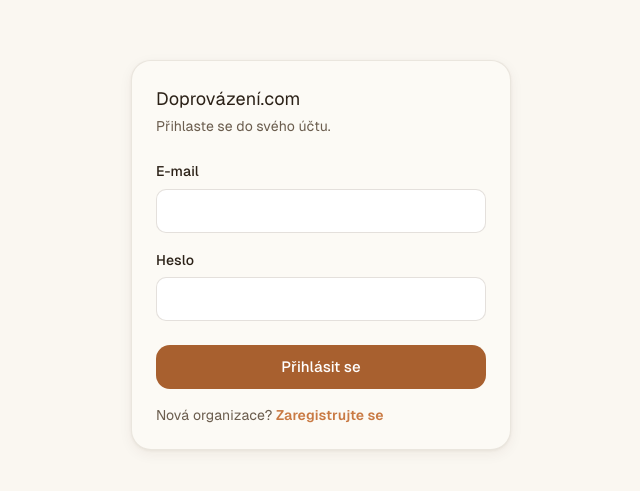
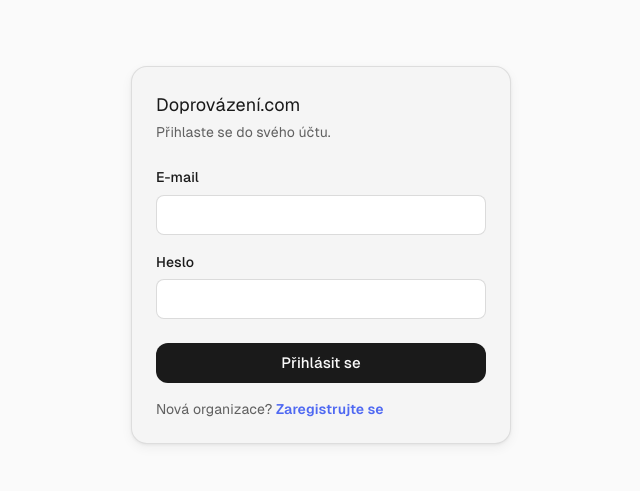
Before and after one commit to petr-homolka/V10C_Doprovazeni_com, a React (Vite) app: page /login in a window 1280 px wide. Shown: the part 145-636 px from the top of the page, without its empty margins (319-959 px from the left). Built offline with nearby package versions, Linux system fonts and the light colour scheme; no server answers.

Commit message:
Revert "redesign: warm, airy, colorful visual style (v6 tokens)"
This reverts commit b86c0e78a838d4638efb358b524c19c58f49429c.

```diff
--- a/src/components/ui/button.tsx
+++ b/src/components/ui/button.tsx
@@ -28,9 +28,9 @@ const buttonVariants = cva(
         destructive: 'bg-danger-solid text-white hover:opacity-90',
       },
       size: {
-        default: 'h-11 px-5',
-        sm: 'h-9 px-3.5 text-[13px]',
-        icon: 'h-11 w-11',
+        default: 'h-10 px-4',
+        sm: 'h-9 px-3 text-[13px]',
+        icon: 'h-10 w-10',
       },
     },
     defaultVariants: {
--- a/src/components/ui/input.tsx
+++ b/src/components/ui/input.tsx
@@ -20,7 +20,7 @@ export const Input = React.forwardRef<HTMLInputElement, React.InputHTMLAttribute
     <input
       ref={ref}
       className={cn(
-        'h-11 w-full rounded-sm border border-border-medium bg-inset px-3.5 text-[16px]',
+        'h-10 w-full rounded-sm border border-border-medium bg-inset px-3 text-[16px]',
         'text-text-primary placeholder:text-text-tertiary',
         'focus:border-2 focus:border-accent focus:outline-none',
         'disabled:opacity-50',
--- a/src/components/ui/select.tsx
+++ b/src/components/ui/select.tsx
@@ -15,7 +15,7 @@ export const Select = React.forwardRef<HTMLSelectElement, React.SelectHTMLAttrib
       <select
         ref={ref}
         className={cn(
-          'h-11 w-full appearance-none rounded-sm border border-border-medium bg-inset px-3.5 pr-9 text-[16px]',
+          'h-10 w-full appearance-none rounded-sm border border-border-medium bg-inset px-3 pr-9 text-[16px]',
           'text-text-primary focus:border-2 focus:border-accent focus:outline-none disabled:opacity-50',
           className,
         )}
--- a/src/index.css
+++ b/src/index.css
@@ -3,24 +3,23 @@
 @tailwind utilities;
 
 /*
-  Design tokeny — v6 (2026-07-21). Přechod z monochromního industriálního
-  vzhledu (v5) na teplejší, vzdušnější, barevnější styl na výslovné přání
-  Petra ("lehkost, barvy, vzdušnost"). PŮVODNÍ paleta, vědomě NEkopíruje
-  přesné barvy/písmo žádné konkrétní cizí značky — jen podobný POCIT
-  (viz konverzace 2026-07-21). Změna je čistě na úrovni tokenů — Button/
-  Input/Select a všechny stránky je jen spotřebovávají (`tailwind.config.js`
-  mapuje `bg-app`/`text-primary`/`border-medium`/... přímo na tyhle
-  proměnné), takže se projeví všude bez zásahu do jednotlivých obrazovek.
+  Design tokeny — v5 (2026-07-19). Hodnoty vychází z přímo NAMĚŘENÝCH
+  computed styles živé referenční appky (lokální statická kopie, otevřená
+  přes `getComputedStyle`/`getBoundingClientRect` na skutečných
+  elementech) — v dark módu (void pozadí, sidebar panel, hlavní panel, nav
+  položky, header) i teď nově ve SVĚTLÉM módu (dřív jen odhad z CSS textu,
+  teď přepnuto přímo v živém DOMu a přeměřeno na reálně vykreslených
+  plochách). Klíčové zjištění: škála je mnohem JEMNĚJŠÍ v obou režimech
+  (void → app → surface-soft je jen ~5-11 bodů RGB rozdíl na krok, ne naše
+  dřívější velké skoky) a POŘADÍ jasu je STEJNÉ v obou režimech
+  (surface-soft je vždy nejsvětlejší plocha, pak app, pak void nejtmavší/
+  nejtemnější) — světlý blok předtím měl toto pořadí obráceně (app byl
+  nejsvětlejší), opraveno.
 
-  Hlavní páka "vzdušnosti": teplá "papírová" neutrální paleta místo
-  studené šedi + o něco větší radiusy níže + velkorysejší padding
-  primitiv (Button/Input/Select, viz ty soubory). Hlavní páka
-  "barevnosti": `--primary`/`--accent` už NEJSOU monochromní černá/bílá,
-  ale teplá terakota — jediné, co se mění napříč tématy, je konkrétní
-  odstín (tmavší v light kvůli čitelnosti bílého textu na tlačítku,
-  světlejší v dark, aby vynikla na tmavém pozadí). Sémantické/subjektové
-  tokeny (foster/ospod/court/bio, success/warning/danger) beze změny —
-  už byly barevné a fungují dobře, není důvod je měnit.
+  BAREVNÉ zůstávají výhradně subjektové/sémantické tokeny (badge, výstrahy)
+  PLUS jeden nový `--accent` (modrá) — vyhrazený pro interaktivní stavy
+  formulářových prvků (focus border, zapnutý switch, tučné inline odkazy),
+  konstantní přes obě témata, viz komentář u definice níže.
 
   Světlý režim = výchozí :root. Tmavý režim = @media (prefers-color-scheme:
   dark) NEBO explicitní [data-theme="dark"] (přepínač v TopBaru,
@@ -29,50 +28,63 @@
   i když OS preferuje tmavý.
 */
 :root {
-  /* Pozadí a plochy — teplý "papírový" neutrál místo studené šedi.
-     Pořadí jasu zachováno: void < app < surface < surface-soft. */
-  --bg-app: #FAF7F1;
-  --bg-surface: #FCFAF5;
+  /* Pozadí a plochy — přeměřeno přímo na živém DOMu (přepnutím tématu a
+     čtením computed background na skutečných panelech), ne odhadem z CSS
+     textu. Pořadí jasu: void < app < surface-soft (stejné v obou režimech). */
+  --bg-app: #FAFAFA;
+  --bg-surface: #F5F5F5;
   --bg-surface-soft: #FFFFFF;
   --bg-inset: #FFFFFF;
   /* "Void" za plovoucími panely (sidebar/hlavní obsah). */
-  --bg-void: #F3EEE3;
-  /* Aktivní položka navigace — jemný alpha overlay, NE plná barva. */
-  --overlay-active: rgba(80, 55, 30, .06);
-  /* Vypnutý stav přepínače (Switch) — nezávislé na --overlay-active. */
-  --toggle-off: rgba(120, 100, 80, .18);
+  --bg-void: #F5F5F5;
+  /* Aktivní položka navigace — jemný alpha overlay, NE plná barva
+     (dark: rgba(255,255,255,.15), tohle je symetrický odhad pro light —
+     nebyl přímo naměřen, na rozdíl od --toggle-off níž). */
+  --overlay-active: rgba(0, 0, 0, .06);
+  /* Vypnutý stav přepínače (Switch) — přeměřeno NEZÁVISLE na --overlay-active
+     (jiný podkladový odstín, ne černá) — dvě rozdílné role, co v dark módu
+     náhodou vycházejí na stejné číslo. */
+  --toggle-off: rgba(115, 115, 115, .15);
   /* Jediná barevná akcentní hodnota mimo subjektové tokeny — vyhrazená pro
      interaktivní stav formulářových prvků: focus border inputu, zapnutý
-     Switch, tučné inline odkazy. Teplá terakota místo dřívější modré. */
-  --accent: #C97A44;
-  /* Switch thumb — konstantní v obou režimech, drží se stínem (shadow-raised). */
-  --toggle-thumb: #FFFDF9;
+     Switch, tučné inline odkazy (viz §9 do budoucna: až M9.5 přinese per-
+     organizaci branding, tohle je kandidát na konfigurovatelnou barvu
+     místo pevné hodnoty). Konstantní přes obě témata. */
+  --accent: #4F69F2;
+  /* Switch thumb — přeměřeno jako KONSTANTNÍ #FAFAFA v obou režimech
+     (na rozdíl od --primary-foreground, který se mezi tématy obrací) —
+     drží se stínem (shadow-raised), ne kontrastem barvy vůči tracku. */
+  --toggle-thumb: #FAFAFA;
 
-  /* Text — teplá tmavě hnědá místo čisté šedi/černi, čitelnost stejná. */
-  --text-primary: #2B2117;
-  --text-secondary: #6B5D4E;
-  --text-tertiary: #8C8072;
+  /* Text — přeměřeno na živé referenční appce (light blok) */
+  --text-primary: #1A1A1A;
+  --text-secondary: #616161;
+  --text-tertiary: #737373;
   --text-inverse: #FFFFFF;
 
-  /* Čáry — jemně teplý alpha-hnědý tón místo alpha-černé. 4 úrovně beze
-     změny poměru, jen posunutý odstín. */
-  --border-subtle: rgba(90, 65, 40, .06);
-  --border-default: rgba(90, 65, 40, .11);
-  --border-medium: rgba(90, 65, 40, .16);
-  --border-strong: rgba(90, 65, 40, .22);
+  /* Čáry — alpha-black. 4 úrovně teď podložené opakovaným měřením napříč
+     komponentami (Dodatek 11): subtle (Plugins list border, surface-
+     border-alpha-0), default (beze změny), medium (Input/URL box border —
+     stejná hodnota naměřena na DVOU nezávislých komponentách), strong
+     (table/card divider, surface-border-alpha-2/surface-3). */
+  --border-subtle: rgba(16, 16, 16, .05);
+  --border-default: rgba(16, 16, 16, .10);
+  --border-medium: rgba(16, 16, 16, .15);
+  --border-strong: rgba(16, 16, 16, .20);
 
-  /* Primární akcent — teplá terakota (dřív monochromní černá). Tmavší
-     odstín než --accent kvůli kontrastu s bílým textem tlačítka. */
-  --primary: #A8602F;
-  --primary-hover: #8F4F26;
-  --primary-foreground: #FFFFFF;
-  --primary-soft: #F3E3D4;
-  --primary-soft-hover: #EAD3BC;
-  --ring: #A8602F;
+  /* Primární akcent — monochromní (skoro černá v light, skoro bílá v
+     dark), NE barevná. Barva je vyhrazená výhradně subjektovým/
+     sémantickým tokenům níže. */
+  --primary: #1A1A1A;
+  --primary-hover: #353535;
+  --primary-foreground: #FAFAFA;
+  --primary-soft: #E3E3E3;
+  --primary-soft-hover: #DBDBDB;
+  --ring: #1A1A1A;
 
-  /* Sémantika subjektů/stavů — beze změny, už byla barevná a funguje
-     dobře. Foreground konstantní přes obě témata, jen -bg se mění v dark
-     bloku níže. */
+  /* Sémantika subjektů/stavů — JEDINÉ místo s barvou v celé appce (badge/
+     tečka/proužek, nikdy plochy). Foreground konstantní přes obě témata,
+     jen -bg se mění v dark bloku níže. */
   --subject-foster: #14A372;
   --subject-foster-bg: #E7F5F0;
   --subject-ospod: #4F69F2;
@@ -94,58 +106,57 @@
      vždy dost sytou plochu pro bílý text. */
   --danger-solid: #DA2A0B;
 
-  /* Úrovňový/tier tag (§5.8 základní/prémiové) — konstantní přes obě
-     témata (alpha pozadí se přizpůsobí libovolné ploše samo). Zatím
-     nikde nepoužito ve funkčním kódu — token je připravený pro M9.5/
-     entitlementy. */
+  /* Úrovňový/tier tag (§5.8 základní/prémiové) — přeměřeno na živé
+     referenční appce ("Business"/"New" pilulky, Settings nav), konstantní přes obě témata
+     (alpha pozadí se přizpůsobí libovolné ploše samo). Zatím nikde
+     nepoužito ve funkčním kódu — token je připravený pro M9.5/entitlementy. */
   --tier-accent: #FF58AE;
   --tier-accent-bg: rgba(255, 88, 174, .15);
 
-  /* Radiusy — o něco větší než v5 (8/12/16 → 10/14/20), měkčí/vzdušnější
-     dojem. */
-  --radius-sm: 10px;
-  --radius-md: 14px;
-  --radius-lg: 20px;
+  /* Radiusy */
+  --radius-sm: 8px;
+  --radius-md: 12px;
+  --radius-lg: 16px;
   --radius-full: 9999px;
 
   /* Stíny — jen dvě úrovně, vždy měkké */
-  --shadow-raised: 0 1px 3px rgba(60, 40, 20, .06), 0 4px 14px rgba(60, 40, 20, .06);
-  --shadow-overlay: 0 8px 30px rgba(40, 25, 10, .16);
+  --shadow-raised: 0 1px 3px rgba(0, 0, 0, .06), 0 4px 12px rgba(0, 0, 0, .05);
+  --shadow-overlay: 0 8px 30px rgba(0, 0, 0, .14);
 
   color-scheme: light;
 }
 
 @media (prefers-color-scheme: dark) {
   :root:not([data-theme='light']) {
-    /* Teplá tmavě hnědá škála místo studené šedi/černi — stejné pořadí
-       jasu jako v light bloku (void < app < surface-soft < surface). */
-    --bg-void: #18130E;
-    --bg-app: #1E1811;
-    --bg-surface-soft: #241D15;
-    --bg-surface: #2B2318;
-    --bg-inset: rgba(255, 240, 220, .06);
-    --overlay-active: rgba(255, 235, 210, .12);
-    --toggle-off: rgba(255, 235, 210, .16);
+    /* Naměřeno přímo (getComputedStyle) na skutečných elementech:
+       void rgb(16,16,16), hlavní panel rgb(22,22,22), sidebar/nav panel
+       rgb(26,26,26) — velmi těsná škála. --bg-inset teď overlay (5% bílá
+       přes podklad), ne plochá barva — přesně jak se formulářové pole
+       reálně skládá (viz komentář u --accent v :root). */
+    --bg-void: #101010;
+    --bg-app: #161616;
+    --bg-surface-soft: #1A1A1A;
+    --bg-surface: #202020;
+    --bg-inset: rgba(255, 255, 255, .05);
+    --overlay-active: rgba(255, 255, 255, .15);
+    --toggle-off: rgba(255, 255, 255, .15);
 
-    --text-primary: #F5EFE6;
-    --text-secondary: #BDAD9A;
-    --text-tertiary: #8C8072;
-    --text-inverse: #18130E;
+    --text-primary: #F5F5F5;
+    --text-secondary: #AAAAAA;
+    --text-tertiary: #737373;
+    --text-inverse: #101010;
 
-    --border-subtle: rgba(255, 235, 210, .06);
-    --border-default: rgba(255, 235, 210, .11);
-    --border-medium: rgba(255, 235, 210, .16);
-    --border-strong: rgba(255, 235, 210, .22);
+    --border-subtle: rgba(255, 255, 255, .05);
+    --border-default: rgba(255, 255, 255, .10);
+    --border-medium: rgba(255, 255, 255, .15);
+    --border-strong: rgba(255, 255, 255, .20);
 
-    /* Primární akcent v dark — světlejší terakota, aby vynikla na tmavém
-       pozadí (tmavý text místo bílého, jinak by kontrast klesl). */
-    --primary: #D9975C;
-    --primary-hover: #E3AB78;
-    --primary-foreground: #18130E;
-    --primary-soft: rgba(217, 151, 92, .18);
-    --primary-soft-hover: rgba(217, 151, 92, .28);
-    --ring: #D9975C;
-    --accent: #D9975C;
+    --primary: #F5F5F5;
+    --primary-hover: #E3E3E3;
+    --primary-foreground: #101010;
+    --primary-soft: #353535;
+    --primary-soft-hover: #424242;
+    --ring: #F5F5F5;
 
     --subject-foster-bg: #112E24;
     --subject-ospod-bg: #1D223D;
@@ -165,31 +176,30 @@
 }
 
 :root[data-theme='dark'] {
-  --bg-void: #18130E;
-  --bg-app: #1E1811;
-  --bg-surface-soft: #241D15;
-  --bg-surface: #2B2318;
-  --bg-inset: rgba(255, 240, 220, .06);
-  --overlay-active: rgba(255, 235, 210, .12);
-  --toggle-off: rgba(255, 235, 210, .16);
+  --bg-void: #101010;
+  --bg-app: #161616;
+  --bg-surface-soft: #1A1A1A;
+  --bg-surface: #202020;
+  --bg-inset: rgba(255, 255, 255, .05);
+  --overlay-active: rgba(255, 255, 255, .15);
+  --toggle-off: rgba(255, 255, 255, .15);
 
-  --text-primary: #F5EFE6;
-  --text-secondary: #BDAD9A;
-  --text-tertiary: #8C8072;
-  --text-inverse: #18130E;
+  --text-primary: #F5F5F5;
+  --text-secondary: #AAAAAA;
+  --text-tertiary: #737373;
+  --text-inverse: #101010;
 
-  --border-subtle: rgba(255, 235, 210, .06);
-  --border-default: rgba(255, 235, 210, .11);
-  --border-medium: rgba(255, 235, 210, .16);
-  --border-strong: rgba(255, 235, 210, .22);
+  --border-subtle: rgba(255, 255, 255, .05);
+  --border-default: rgba(255, 255, 255, .10);
+  --border-medium: rgba(255, 255, 255, .15);
+  --border-strong: rgba(255, 255, 255, .20);
 
-  --primary: #D9975C;
-  --primary-hover: #E3AB78;
-  --primary-foreground: #18130E;
-  --primary-soft: rgba(217, 151, 92, .18);
-  --primary-soft-hover: rgba(217, 151, 92, .28);
-  --ring: #D9975C;
-  --accent: #D9975C;
+  --primary: #F5F5F5;
+  --primary-hover: #E3E3E3;
+  --primary-foreground: #101010;
+  --primary-soft: #353535;
+  --primary-soft-hover: #424242;
+  --ring: #F5F5F5;
 
   --subject-foster-bg: #112E24;
   --subject-ospod-bg: #1D223D;
```
